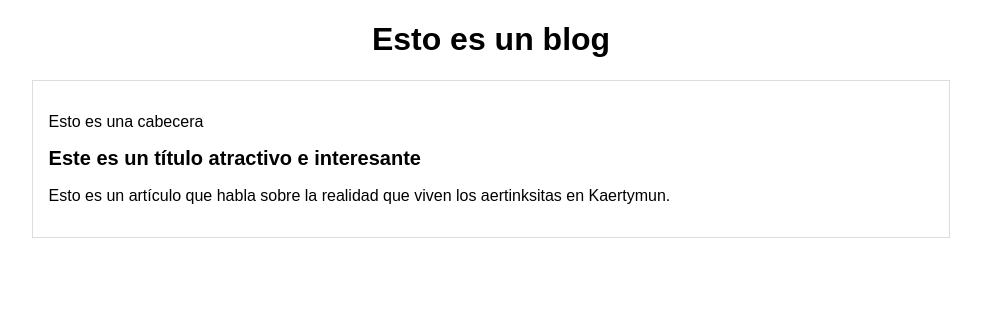
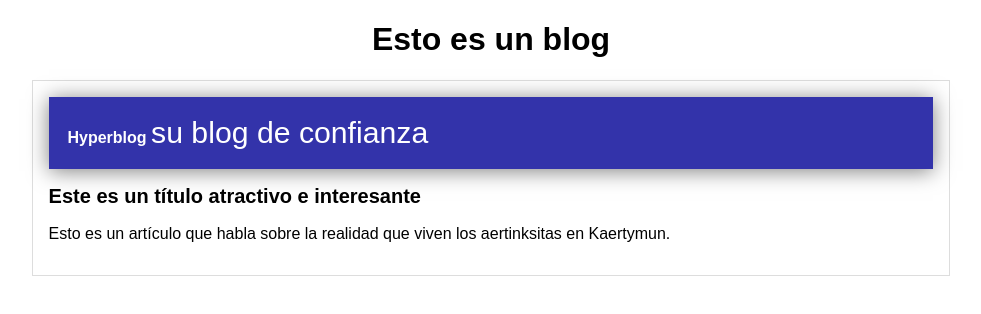
Before and after one commit to tacomasterx/hyperblog, a plain HTML site: page blog.html in a window 1280 px wide. Shown: the whole page, without its empty margins (149-1130 px from the left). Drawn offline with Linux system fonts and the light colour scheme.

Commit message:
Agregando cabecera bonita

```diff
--- a/blog.html
+++ b/blog.html
@@ -9,7 +9,7 @@
     <h1>Esto es un blog</h1>
     <div id="container">
       <div id="cabecera">
-        <p>Esto es una cabecera</p>
+        Hyperblog <span id="tagline">su blog de confianza</span>
       </div>
       <article id="post">
         <h2>Este es un título atractivo e interesante</h2>
--- a/css/style.css
+++ b/css/style.css
@@ -3,6 +3,23 @@ body
   color: "#333";
   text-align: center;
   font-family: "Arial";
+}
+
+#cabecera
+{
+  background: #33A;
+  box-shadow: 0px 2px 20px 0px rgba(0, 0, 0, 0.5);
+  color: white;
+  font-weight: bold;
+  margin 0;
+  padding: 0.5cm;
+}
+
+#cabecera #tagline
+{
+  padding: 1em 0 0 0;
+  font-weight: normal;
+  font-size: 0.8cm;
 }
 
 #container
```
